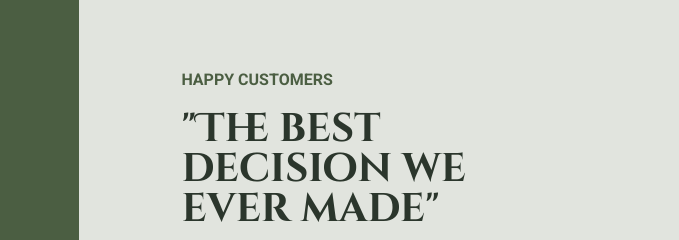
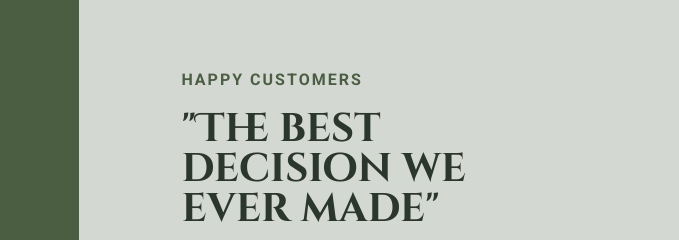
Before and after one commit to estebanp2022/Real-Estate-Page, a plain HTML site: page index.html in a window 1280 px wide. Shown: the part 1139-1379 px from the top of the page, 601-1280 px from the left. Drawn offline with Linux system fonts and the light colour scheme; no server answers.

Commit message:
color updates

```diff
--- a/css/main.css
+++ b/css/main.css
@@ -26,7 +26,7 @@
   /* --light-grey-1: #f9f7f6;
   --light-grey-2: #aaa; */
 
-  --light-grey-1: #c5cabf83;
+  --light-grey-1: #d3d8d3;
   --light-grey-2: rgb(214, 214, 214);
 
   /* --dark-grey-1: #54483a;
--- a/css/typography.css
+++ b/css/typography.css
@@ -2,6 +2,7 @@
   font-size: 4.5rem;
   color: var(--light-grey-1);
   line-height: 1;
+  font-family: var(--header);
 }
 
 .heading-2 {
@@ -16,6 +17,7 @@
   font-size: 1.6rem;
   color: var(--primary);
   text-transform: uppercase;
+  letter-spacing: 2px;
 }
 
 .heading-4 {
```
